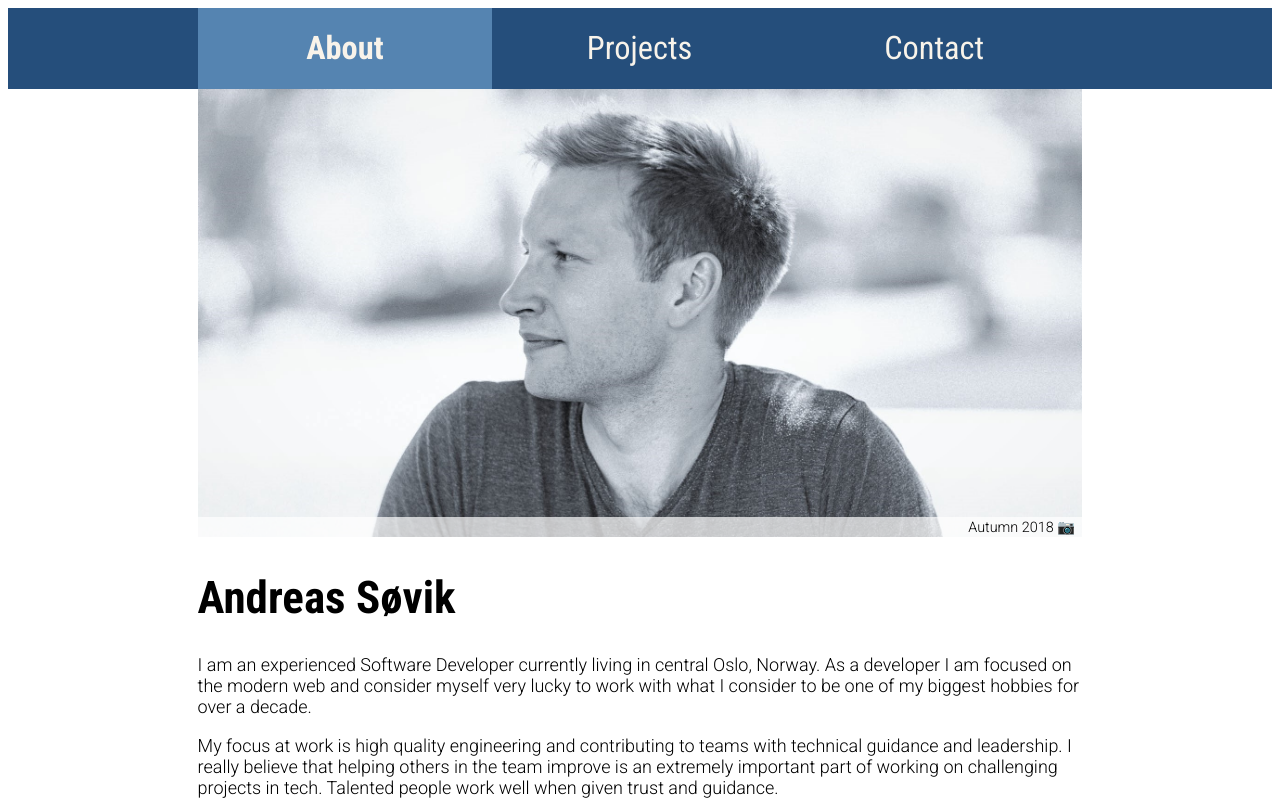
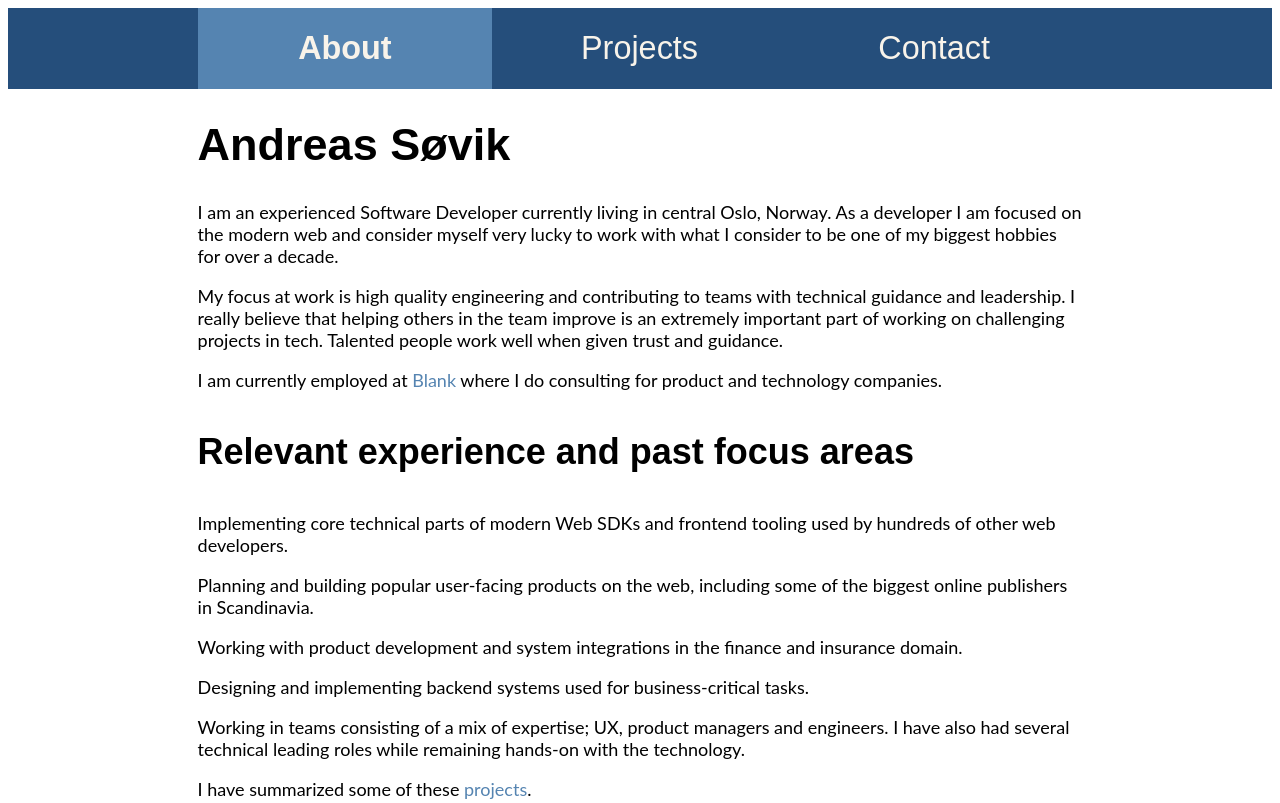
Before and after one commit to andreasrs/home, a website: page www/index.html in a window 1280 px wide. Shown: the top 803 px of the page. Drawn offline with nearby package versions, Linux system fonts and the light colour scheme; files that its build step writes are made by us from their sources; files whose address does not match are found by name.

Commit message:
Remove Google fonts. Remove images. Add file-loader

```diff
--- a/package.json
+++ b/package.json
@@ -17,6 +17,8 @@
   "author": "Andreas Søvik <arsovik@gmail.com>",
   "license": "MIT",
   "dependencies": {
+    "@fontsource/electrolize": "^4.5.0",
+    "@fontsource/lato": "^4.5.0",
     "koa": "^2.12.0",
     "koa-logger": "^3.2.1",
     "koa-router": "^8.0.8",
@@ -35,6 +37,7 @@
     "eslint-config-airbnb-base": "^14.1.0",
     "eslint-config-prettier": "^8.3.0",
     "eslint-plugin-import": "^2.20.0",
+    "file-loader": "^6.2.0",
     "mini-css-extract-plugin": "^2.0.0",
     "node-sass": "^6.0.1",
     "nodemon": "^2.0.4",
--- a/src/client/app.js
+++ b/src/client/app.js
@@ -1,4 +1,6 @@
 import "normalize.css";
+import "@fontsource/electrolize/index.css";
+import "@fontsource/lato/index.css";
 import "./app.scss";
 import handleScroll from "./handlescroll";
 
--- a/src/client/app.scss
+++ b/src/client/app.scss
@@ -11,7 +11,7 @@ $topOffsetDesktop: 81px;
 body {
   background: $bright;
   font-size: 28px;
-  font-family: 'Roboto', sans-serif;
+  font-family: 'Lato', sans-serif;
 
   @media only screen and (min-width: 1024px) {
     font-size: 18px;
@@ -19,7 +19,7 @@ body {
 }
 
 h1, h2, h3, h4, h5 {
-  font-family: 'Roboto Condensed', sans-serif;
+  font-family: 'Electrolize', sans-serif;
 }
 
 h1 {
@@ -46,6 +46,7 @@ nav {
   z-index: 1;
   background: $color1;
   border-bottom: 0.2em $color1 solid;
+  font-family: 'Electrolize', sans-serif;
 
   @media only screen and (min-width: 1024px) {
     border-bottom: none;
@@ -72,7 +73,6 @@ nav {
 
     li {
       display: inline-block;
-      font-family: 'Roboto Condensed', sans-serif;
       margin: 0;
       padding: 0;
       text-align: center;
@@ -130,38 +130,7 @@ main {
   }
 }
 
-.hero {
-  position: relative;
-  display: block;
-  width: 100%;
-  margin: 0 auto 0 auto;
-  color: #000;
-  font-size: 1em;
-
-  figcaption {
-    position: absolute;
-    box-sizing: border-box;
-    background: rgba(255, 255, 255, 0.7);
-    padding-right: 0.5em;
-    text-align: right;
-    height: 1.5em;
-    line-height: 1.5em;
-    bottom: 0.2em;
-    width: 100%;
-  }
-
-  img {
-    width: 100%;
-  }
-
-  @media only screen and (min-width: 1024px) {
-    width: 70%;
-    font-size: 0.8em;
-  }
-}
-
 footer {
-  font-family: 'Roboto Condensed', sans-serif;
   font-size: 0.8em;
   margin: 2em 0 0 0;
   padding: 2em 5% 2em 5%;
--- a/webpack.config.js
+++ b/webpack.config.js
@@ -33,7 +33,7 @@ const config = {
         },
       },
       {
-        test: /\.css|\.scss$/,
+        test: /(\.css|\.scss)$/,
         use: [
           {
             loader: MiniCssExtractPlugin.loader,
@@ -42,6 +42,17 @@ const config = {
           "sass-loader",
         ],
       },
+      {
+        test: /\.(woff(2)?|ttf|eot|svg)$/,
+        use: [
+          {
+            loader: 'file-loader',
+            options: {
+              name: '[name].[ext]'
+            }
+          }
+        ]
+      }
     ],
   },
   plugins: [
--- a/www/index.html
+++ b/www/index.html
@@ -14,11 +14,6 @@
             <li class="active"><a href="/">About</a></li><li><a href="/projects">Projects</a></li><li><a href="/contact">Contact</a></li>
         </ul>
     </nav>
-    <figure class="hero">
-        <img src="andreas.jpg" alt="portrait photograph of Andreas sitting outdoors">
-        <figcaption>Autumn 2018 📷</figcaption>
-    </figure>
-
     <main>
         <h1>Andreas Søvik</h1>
 
```
Also changed, not shown: www/contact.html (+0 -5 lines), www/projects.html (+0 -5 lines), www/gfx/andreas.jpg (deleted), www/gfx/map.png (deleted), www/gfx/mio.jpg (deleted), 1 other file.
